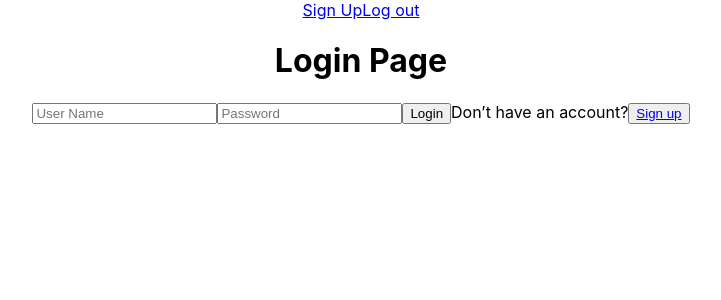
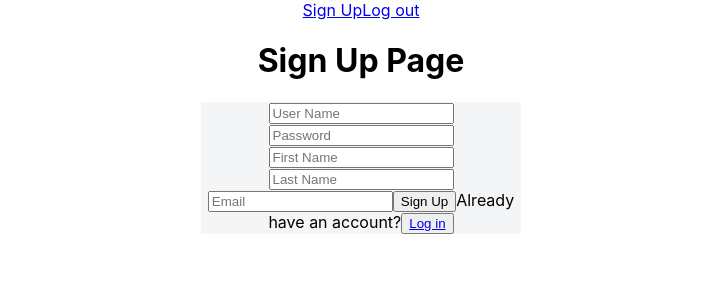
Before and after one commit to FT-Expat-Journal-1/Memories, a React (Create React App) app: page / in a window 1280 px wide. Shown: the top 300 px of the page, without its empty margins (279-1000 px from the left). Built offline with nearby package versions, Linux system fonts and the light colour scheme.

Commit message:
Fixed route path

```diff
--- a/src/App.js
+++ b/src/App.js
@@ -28,12 +28,12 @@ function App() {
 
       <Switch>
           <PrivateRoute path='/dashboard' component={Dashboard} />
-          <Route exact path='/profile' component={ProfilePage} />
-          <Route exact path='/setting' component={ProfileSetting}/>
-          <Route exact path='/update-setting' component={ProfileSettingCardForm} />
-          <Route exact path='/update-post/:id' component={ProfilePostsForm} />
-          <Route exact ='/login' component={Login}/>
-          <Route exact ='/' component={Signup} />
+          <Route path='/profile' component={ProfilePage} />
+          <Route path='/setting' component={ProfileSetting}/>
+          <Route path='/update-setting' component={ProfileSettingCardForm} />
+          <Route path='/update-post/:id' component={ProfilePostsForm} />
+          <Route path='/login' component={Login}/>
+          <Route path='/' component={Signup} />
       </Switch>
     </div>
   );
--- a/src/components/Signup.js
+++ b/src/components/Signup.js
@@ -60,7 +60,7 @@ export const Signup = props => {
                     <input name='email' type='text' placeholder='Email' value={userSignUp.email} onChange={handleChange} />
                     <button>Sign Up</button>
                     <label>Already have an account?</label>
-                    <button><NavLink to='/login'>Log in</NavLink></button>
+                    <button><NavLink to="/login">Log in</NavLink></button>
                 </form>
                 </FormBack>
         </div>
```
